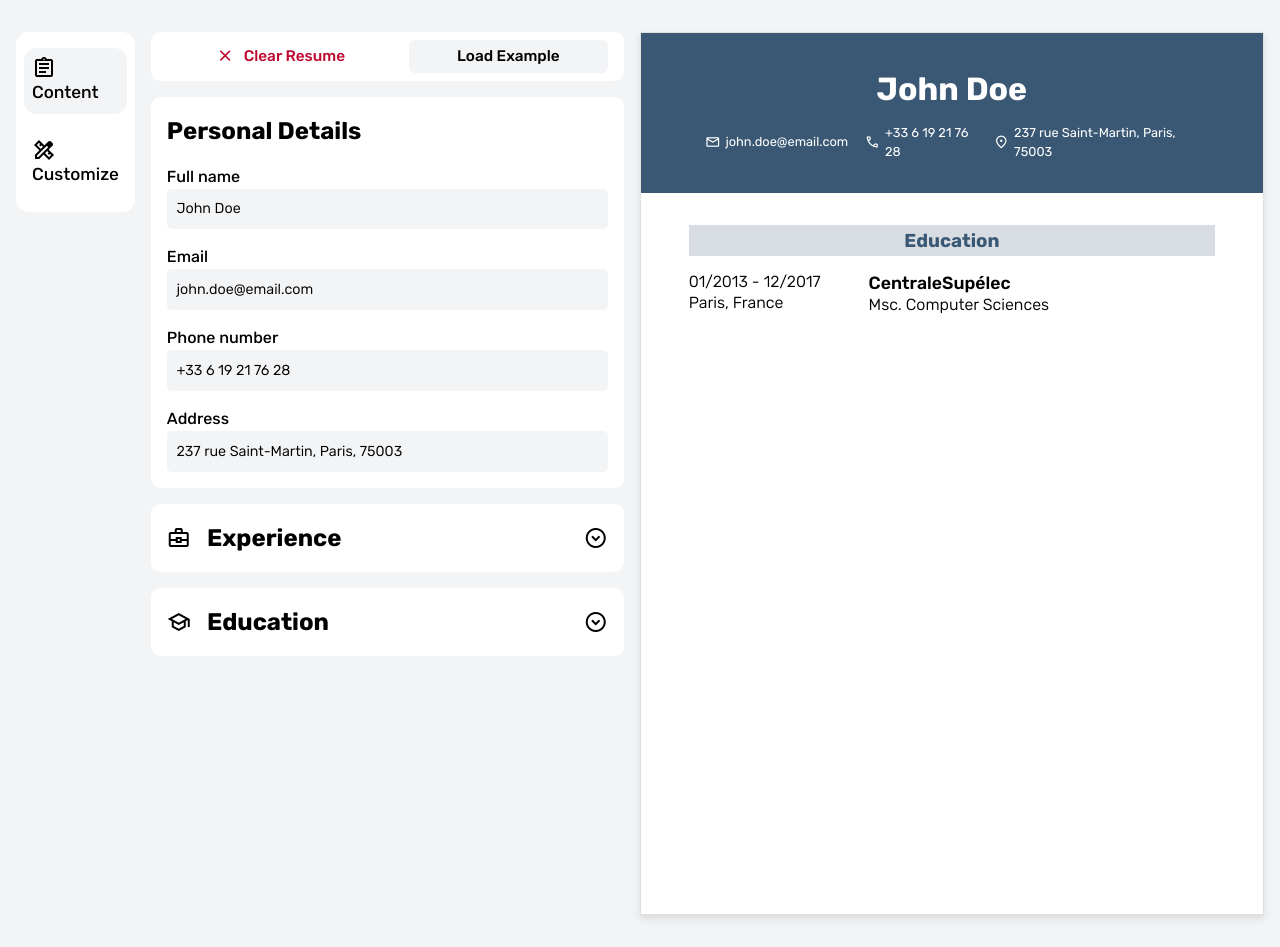
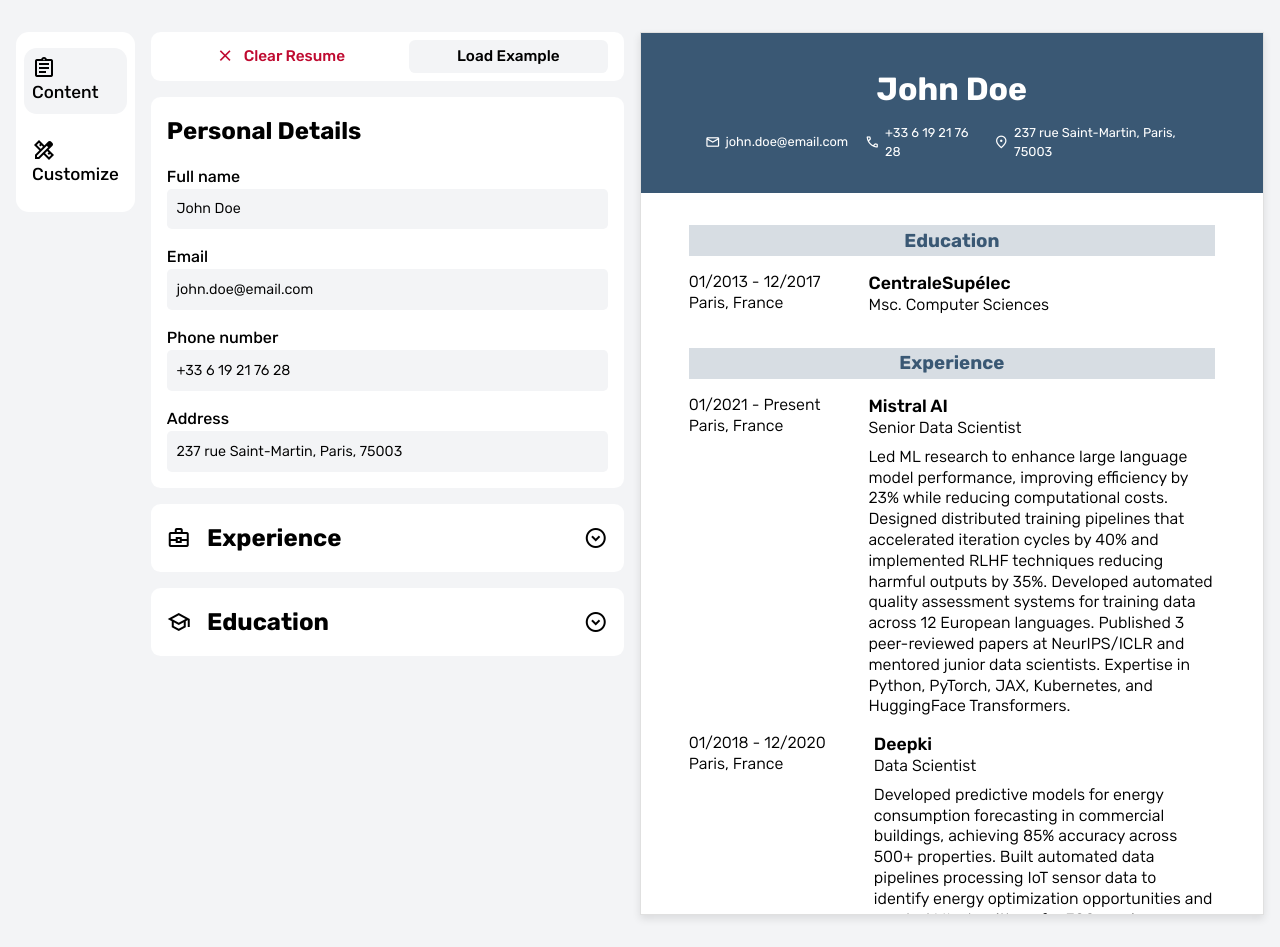
Before and after one commit to louisdeco/cv-builder, a React (Vite) app: page / in a window 1280 px wide. Built offline with nearby package versions, Linux system fonts and the light colour scheme.

Commit message:
feat: add experience section to CV Preview
- Create CVExperience component to display ExperienceCard components

```diff
--- a/src/CVEditor.jsx
+++ b/src/CVEditor.jsx
@@ -66,7 +66,7 @@ function CVEditor() {
         <div className="cv-editor">
             <EditModeToggle onChange={handleChange} currentMode={currentMode}/>
             <CVEditPanel personalInfo={personalInfo} experience={experience} education={education} currentMode={currentMode} handlePersonalFieldChange={handlePersonalFieldChange} handleExperienceVisibilityToggle={handleExperienceVisibilityToggle} handleEducationVisibilityToggle={handleEducationVisibilityToggle} handleExperienceSave={handleExperienceSave} handleEducationSave={handleEducationSave} handleExperienceDelete={handleExperienceDelete} handleEducationDelete={handleEducationDelete} />
-            <CVPreview personalInfo={personalInfo} education={education} />
+            <CVPreview personalInfo={personalInfo} education={education} experience={experience} />
         </div>
     )
 }
--- /dev/null
+++ b/src/CVExperience.css
@@ -0,0 +1,10 @@
+.cv-experience {
+    padding: 0rem 3rem;
+}
+
+.section-title {
+ color: #3a5874;
+ background-color: rgba(58, 88, 116, 0.2);
+ text-align: center;
+ padding: 0.1rem 0;
+}
--- /dev/null
+++ b/src/CVExperience.jsx
@@ -0,0 +1,15 @@
+import './CVExperience.css'
+import ExperienceCard from './ExperienceCard.jsx'
+
+function CVExperience({ experience }) {
+    return (
+        <div className="cv-experience">
+            {experience?.length > 0 && <h3 className="section-title">Experience</h3>}
+            {experience.map(item => {
+                return item?.isVisible ? <ExperienceCard item={item} key={item.id} /> : null
+            })}
+        </div>
+    )
+}
+
+export default CVExperience;
--- a/src/CVPreview.jsx
+++ b/src/CVPreview.jsx
@@ -1,12 +1,14 @@
 import './CVPreview.css'
 import CVHeader from './CVHeader.jsx'
 import CVEducation from './CVEducation.jsx'
+import CVExperience from './CVExperience.jsx'
 
-function CVPreview({ personalInfo, education }) {
+function CVPreview({ personalInfo, education, experience }) {
     return (
         <div className="cv-preview">
             <CVHeader personalInfo={personalInfo} />
             <CVEducation education={education} />
+            <CVExperience experience={experience} />
         </div>
     )
 }
--- /dev/null
+++ b/src/ExperienceCard.css
@@ -0,0 +1,20 @@
+.experience-card {
+    display: flex;
+    gap: 3rem;
+    line-height: 1.3;
+    padding-top: 1rem;
+    font-weight: 350;
+}
+
+.date-location-wrapper {
+    flex-shrink: 0;
+}
+
+.company {
+    font-size: 1.1rem;
+    font-weight: 550;
+}
+
+.description {
+    padding-top: 0.5rem;
+}
--- /dev/null
+++ b/src/ExperienceCard.jsx
@@ -0,0 +1,19 @@
+import './ExperienceCard.css'
+
+function ExperienceCard({ item }) {
+    return (
+        <div className="experience-card">
+            <div className="date-location-wrapper">
+                <p>{item.startDate} - {item.endDate}</p>
+                <p>{item.location}</p>
+            </div>
+            <div className="company-position-description-wrapper">
+                <p className="company">{item.company}</p>
+                <p>{item.position}</p>
+                <p className="description">{item.description}</p>
+            </div>
+        </div>
+    )
+}
+
+export default ExperienceCard;
```
